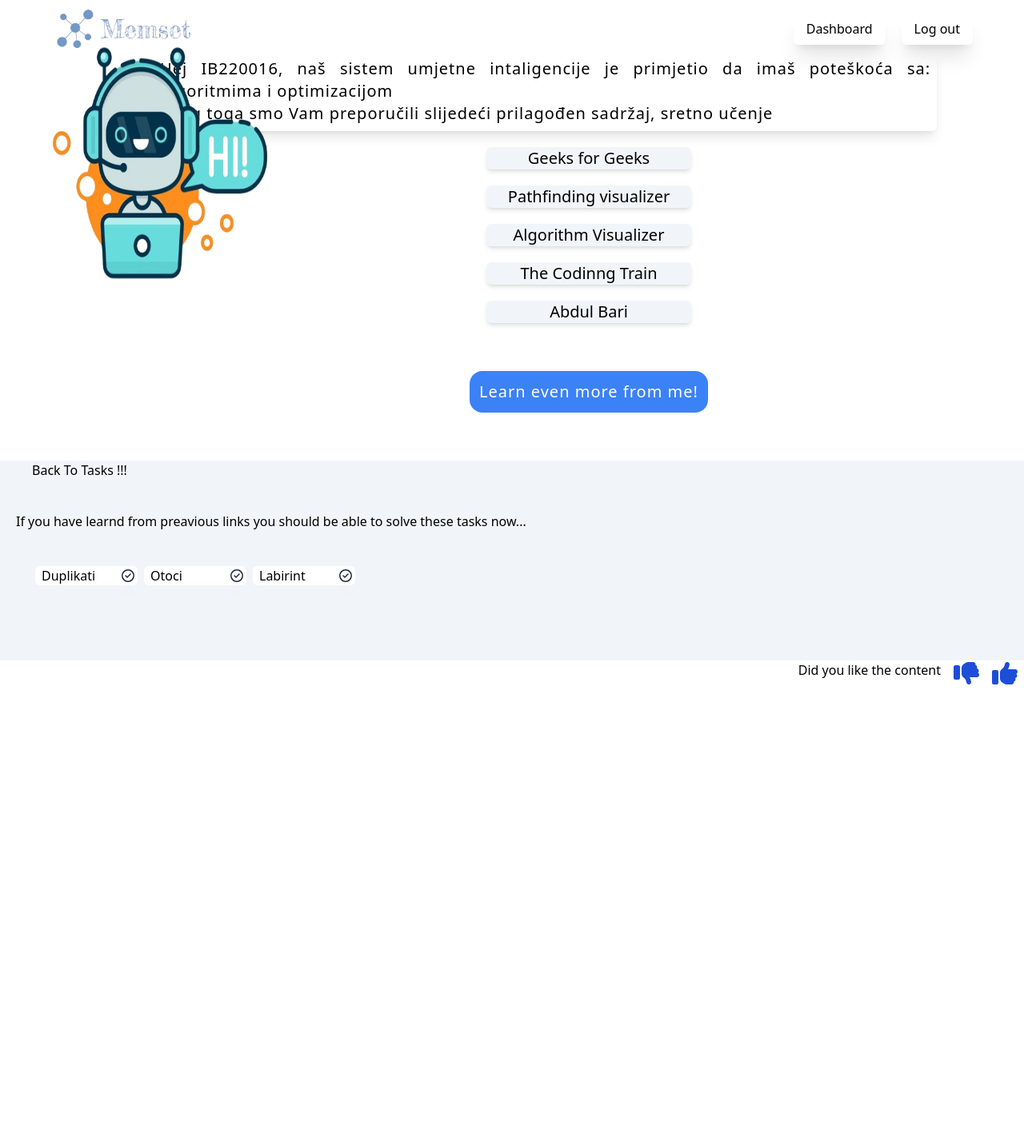
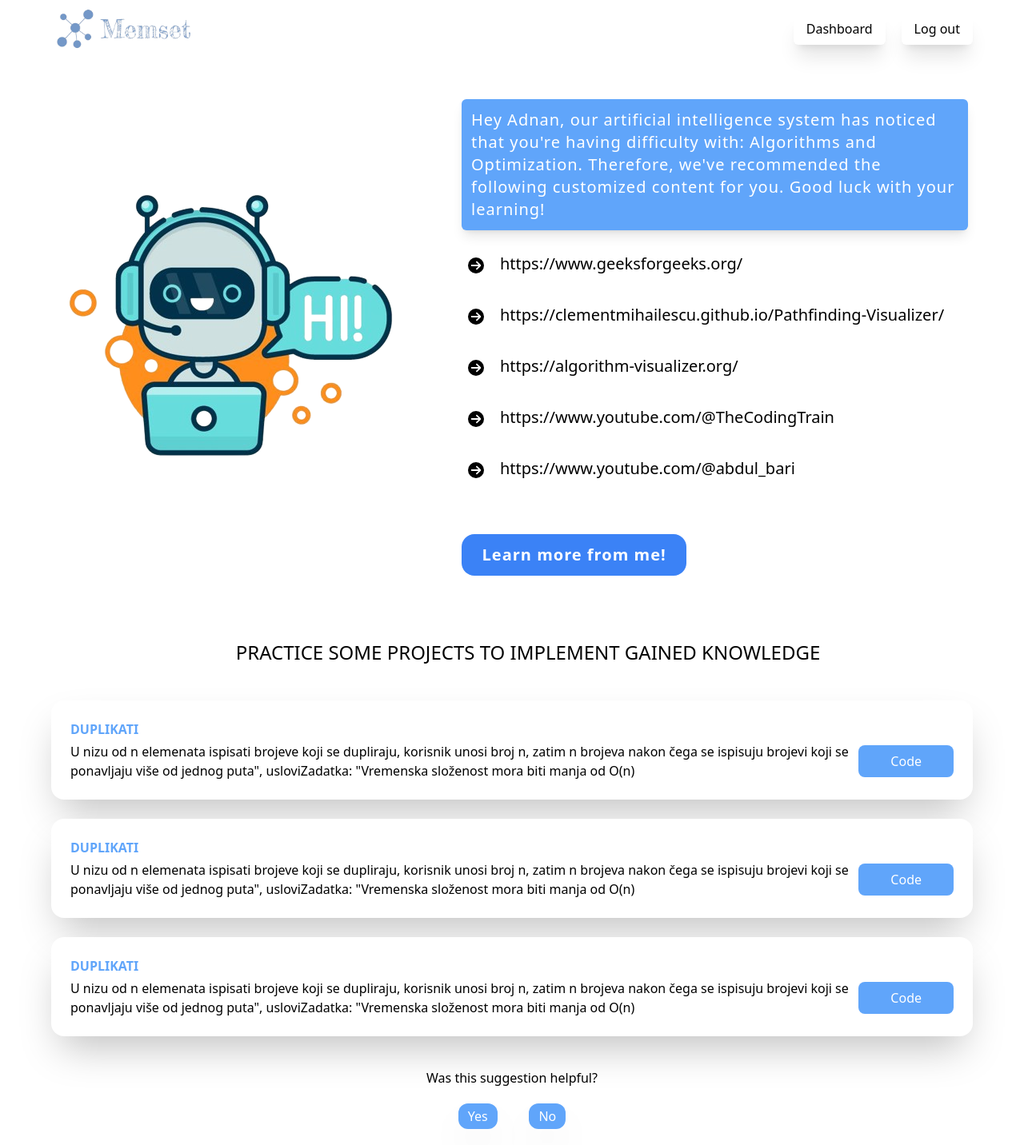
Before and after one commit to AdnanGlc/memset-hackaton-2024, a React (Create React App) app: page /learning in a window 1280 px wide. Shown: the whole page at 80% size. Before the commit the page ends 858 px from the top, so only its background shows below. Built offline with nearby package versions, Linux system fonts and the light colour scheme.

Commit message:
Finished learning page prototype

```diff
--- a/src/components/Learning/Learning.jsx
+++ b/src/components/Learning/Learning.jsx
@@ -5,16 +5,18 @@
 import { FaThumbsUp } from "react-icons/fa6";
 import { FaThumbsDown } from "react-icons/fa6";
 import { FaRegCircleCheck } from "react-icons/fa6";
+import { FaCircleArrowRight } from "react-icons/fa6";
+
 
 const linkovi = [
-  { url: "https://www.geeksforgeeks.org/", name: "Geeks for Geeks" },
+  { url: "https://www.geeksforgeeks.org/", name: "GEEKS FOR GEEKS" },
   {
     url: "https://clementmihailescu.github.io/Pathfinding-Visualizer/",
-    name: "Pathfinding visualizer",
+    name: "PATHFIND VISUALIZER",
   },
-  { url: "https://algorithm-visualizer.org/", name: "Algorithm Visualizer" },
-  { url: "https://www.youtube.com/@TheCodingTrain", name: "The Codinng Train" },
-  { url: "https://www.youtube.com/@abdul_bari", name: "Abdul Bari" },
+  { url: "https://algorithm-visualizer.org/", name: "ALGORITHM VISUALIZER" },
+  { url: "https://www.youtube.com/@TheCodingTrain", name: "THE CODING TRAIN" },
+  { url: "https://www.youtube.com/@abdul_bari", name:"ABDUL BARI" },
 ];
 
 const Learning = () => {
@@ -37,44 +39,43 @@
   return (
     <>
       <Navbar />
-      <div className="flex items-center justify-center w-[100%] m-0 ml-auto mr-auto">
+      <div className="flex items-center mt-5 justify-center w-full">
         <img
           src={Image}
           alt="aibot"
-          className="absolute size-96 left-2 top-2"
+          className="size-102 flex-none"
         />
         {textVisible && (
-          <div className="ml-48">
-            <p className="w-[90%] text-xl tracking-wider text-justify shadow-lg rounded-md p-2">
-              Hej IB220016, naš sistem umjetne intaligencije je primjetio da
-              imaš poteškoća sa: Algoritmima i optimizacijom
-              <br /> Zbog toga smo Vam preporučili slijedeći prilagođen sadržaj,
-              sretno učenje
+          <div className="">
+            <p className="w-[90%] flex-start mt-10 bg-blue-400 text-white text-xl tracking-wider  shadow-lg rounded-md p-3 font-medium">
+              Hey Adnan, our artificial intelligence system has noticed that you're having difficulty with: Algorithms and Optimization. Therefore, we've recommended the following customized content for you. Good luck with your learning!
             </p>
-            <div className="m-5 grid gap-y-5 text-xl transition-all delay-500 justify-items-center">
+            <div className="mt-5 grid gap-y-5 text-xl transition-all delay-500 ">
               {linkovi.map((link, i) => (
+
                 <a
                   target="blank"
                   key={i}
                   href={link.url}
-                  className={`hover:text-blue-400 shadow-md w-64 text-center
-                   delay-500 bg-slate-100 hover:shadow-inner rounded-md ${
+                  className={`hover:text-blue-400 p-2 text-left
+                   delay-500 ${
                      linksVisible[i] ? "visible" : "invisible"
                    }`}
                   style={{
                     transitionDelay: `${i * 100}ms`,
                   }}
                 >
-                  {link.name}
+                  <FaCircleArrowRight className="inline mr-5" />{link.url}
                 </a>
+
               ))}
               <button
                 className={`${
                   buttonVisible ? "visible" : "invisible"
-                }  delay-[1500ms] mt-10 bg-blue-500 p-3 rounded-2xl text-center tracking-wider text-white hover:bg-sky-700`}
+                }   delay-[1500ms] mt-10 bg-blue-500 p-3 w-[40%] ml-auto mr-[60%] rounded-2xl text-center tracking-wider text-white hover:bg-sky-700 font-bold`}
                 onClick={() => setTextVisible(false)}
               >
-                Learn even more from me!
+                Learn more from me!
               </button>
             </div>
           </div>
@@ -89,44 +90,55 @@
           </div>
         )}
       </div>
-      <div className="bg-slate-100 h-[250px]">
-        <h1 className="m-10 text-bold">Back To Tasks !!!</h1>
-        <p className="ml-5">
-          If you have learnd from preavious links you should be able to solve
-          these tasks now...{" "}
-        </p>
-        <ul className="flex m-10">
+      <div className="h-auto flex flex-col justify-center items-center">
+       <h1 className="ml-10 mt-20 mb-10 text-2xl uppercase font-medium">Practice some projects to implement gained knowledge</h1>
+        <ul className="flex justify-center flex-col items-center">
           <li
-            className={` pl-2 bg-white m-1 rounded-md relative h-auto cursor-pointer w-32`}
+            className={` p-6 bg-white m-1 rounded-2xl relative h-auto cursor-pointer mb-5 w-[90%] shadow-2xl`}
           >
-            <p> Duplikati </p>
-            <FaRegCircleCheck
-              className={`absolute top-1/2 -translate-y-1/2 right-1 text-slate-800 shadow-xl`}
-            />
+            <p className="uppercase font-bold text-blue-400 mb-1"> Duplikati </p>
+            <div className="flex items-center">
+            <p>U nizu od n elemenata ispisati brojeve koji se dupliraju, korisnik unosi broj n, zatim n brojeva nakon čega se ispisuju brojevi koji se ponavljaju više od jednog puta",
+    usloviZadatka: "Vremenska složenost mora biti manja od O(n)</p>
+    <button className="bg-blue-400 px-10 py-2 rounded-lg text-white">Code</button>
+    </div>
+
           </li>
           <li
-            className={` pl-2 bg-white m-1 rounded-md relative h-auto cursor-pointer w-32`}
+            className={` p-6 bg-white m-1 rounded-2xl  relative h-auto cursor-pointer mb-5 w-[90%] shadow-2xl`}
           >
-            <p> Otoci </p>
-            <FaRegCircleCheck
-              className={`absolute top-1/2 -translate-y-1/2 right-1 text-slate-800 shadow-xl`}
-            />
+            <p className="uppercase font-bold text-blue-400 mb-1"> Duplikati </p>
+            <div className="flex items-center">
+            <p>U nizu od n elemenata ispisati brojeve koji se dupliraju, korisnik unosi broj n, zatim n brojeva nakon čega se ispisuju brojevi koji se ponavljaju više od jednog puta",
+    usloviZadatka: "Vremenska složenost mora biti manja od O(n)</p>
+    <button className="bg-blue-400 px-10 py-2 rounded-lg text-white">Code</button>
+    </div>
+
           </li>
           <li
-            className={` pl-2 bg-white m-1 rounded-md relative h-auto cursor-pointer w-32`}
+            className={` p-6 bg-white m-1 rounded-2xl relative h-auto cursor-pointer mb-5 w-[90%] shadow-2xl`}
           >
-            <p> Labirint </p>
-            <FaRegCircleCheck
-              className={`absolute top-1/2 -translate-y-1/2 right-1 text-slate-800 shadow-xl`}
-            />
+            <p className="uppercase font-bold text-blue-400 mb-1"> Duplikati </p>
+            <div className="flex items-center">
+            <p>U nizu od n elemenata ispisati brojeve koji se dupliraju, korisnik unosi broj n, zatim n brojeva nakon čega se ispisuju brojevi koji se ponavljaju više od jednog puta",
+    usloviZadatka: "Vremenska složenost mora biti manja od O(n)</p>
+    <button className="bg-blue-400 px-10 py-2 rounded-lg text-white">Code</button>
+    </div>
+
           </li>
         </ul>
+        <div className="mt-5 text-center">
+        <h2>Was this suggestion helpful?</h2>
+        <div className="flex justify-evenly my-5">
+        <button className="shadow-2xl bg-blue-400 px-3 py-1 rounded-xl text-white">Yes</button>
+        <button  className="shadow-2xl bg-blue-400 px-3 py-1 rounded-xl text-white">No</button>
+
+        </div>
+
+
       </div>
-      <div className="w-full flex gap-4 justify-end">
-        <h2>Did you like the content</h2>
-        <FaThumbsDown className="cursor-pointer text-blue-700 hover:text-blue-950 size-8" />
-        <FaThumbsUp className="cursor-pointer text-blue-700 hover:text-blue-400 size-8 mr-2" />
       </div>
+
     </>
   );
 };
```
